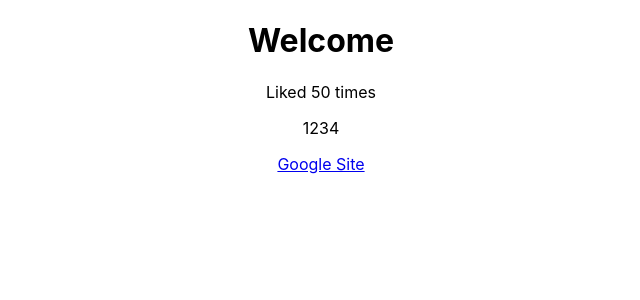
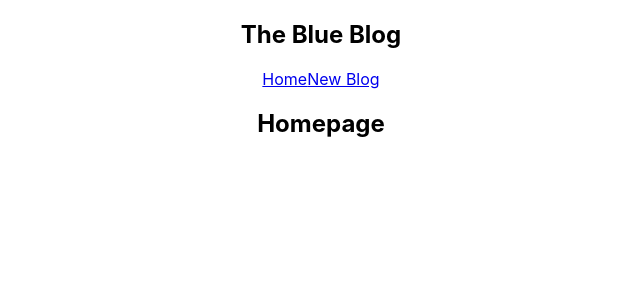
Before and after one commit to NuhaG/pink-blog, a React (Create React App) app: page / in a window 1280 px wide. Shown: the top 300 px of the page, without its empty margins (319-959 px from the left). Built offline with nearby package versions, Linux system fonts and the light colour scheme.

Commit message:
creating home and nav components

```diff
--- a/src/App.js
+++ b/src/App.js
@@ -1,18 +1,13 @@
 import './App.css';
+import Navbar from './Navbar';
+import Home from './home';
 
 function App() {
-  const title = 'Welcome';
-  const likes = 50;
-  const link = "http://www.google.com"
-
-
   return (
     <div className="App">
-     <div className="content">
-      <h1>{title}</h1>
-      <p>Liked {likes} times</p>
-      <p>{[1,2,3,4]}</p>
-      <a href={link}>Google Site</a>
+      <Navbar />
+      <div className="content">
+        <Home />
      </div>
     </div>
   );
--- /dev/null
+++ b/src/Navbar.js
@@ -0,0 +1,13 @@
+const Navbar = () => {
+    return (
+        <nav className="navbar">
+        <h1>The Blue Blog</h1>
+        <div className="links">
+            <a href="/">Home</a>
+            <a href="/create">New Blog</a>
+        </div>
+        </nav>
+     );
+}
+
+export default Navbar;
--- /dev/null
+++ b/src/home.js
@@ -0,0 +1,9 @@
+const Home = () => {
+    return (
+        <div className="home">
+            <h2>Homepage</h2>
+        </div>
+     );
+}
+
+export default Home;
```
